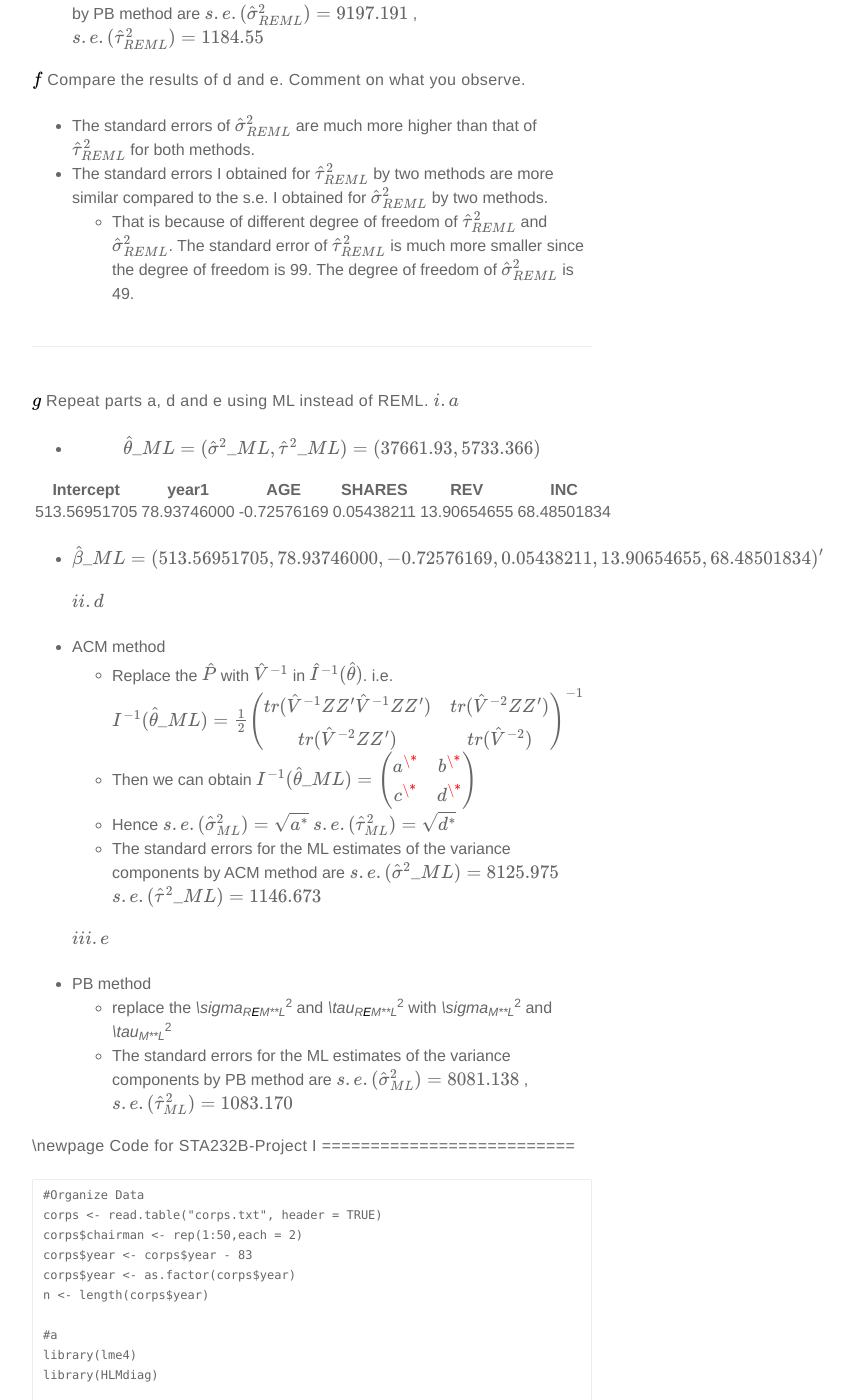
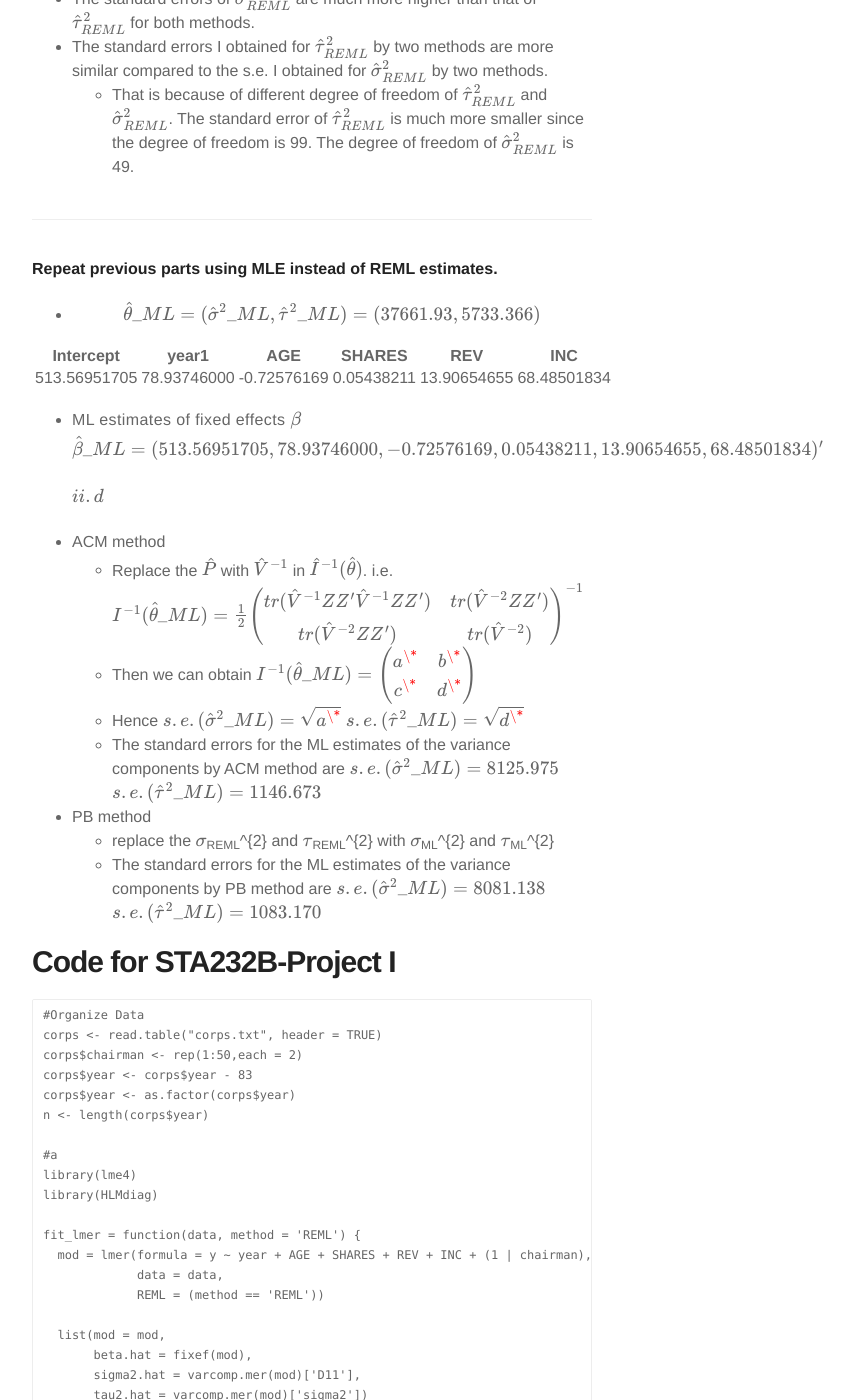
Before and after one commit to yingtostats/yingtostats.github.io, a Jekyll site: the page built from _posts/2016-11-30-lmm1.md, in a window 1280 px wide and 1400 px high, scrolled down 2796 px. Shown: the whole window, without its empty margins (328-1182 px from the left). Built offline with Jekyll 4.4.1, drawn with Linux system fonts in a browser that asks for light colours; formulas are drawn with MathJax 3; comment, search, counter and statistics services are not loaded; some of the changed text lies outside the part shown.

Commit message:
gitmdpost

```diff
--- a/_posts/2016-11-30-lmm1.md
+++ b/_posts/2016-11-30-lmm1.md
@@ -15,9 +15,7 @@
 {% include mathjax_support.html %}
 
 
-## Obtain the restricted maximum likelihood (REML) estimates of $\sigma^2$,$\tau^2$.
-
-## Also obtain the REML estimates of the ﬁxed eﬀects $\hat{\beta}$.
+### The Restricted Maximum Likelihood (REML) Estimates of $\sigma^2$,$\tau^2$, and the ﬁxed eﬀects $\beta$.
 
 -   I use lmer function in lme4 package to fit the model to obtain the
     REML estimates of the variance components
@@ -52,26 +50,24 @@
 
 ------------------------------------------------------------------------
 
-## Explain how the standard errors are obtained for the REML
-estimates of the ﬁxed eﬀects. Write some simple R codes yourself to
-verify the standard error results.
+### How the standard errors are obtained for the REML estimates of the ﬁxed eﬀects?
 
 -   We know that
     $$(X'\hat{V}^{-1}X)^{\frac{1}{2}}(\hat{\beta} - \beta) \dot{\sim} N(0, I\_{p})$$
-    *V* = *V*(*\theta*)=*\sigma*<sup>2</sup> \* *Z* \* *Z*′+*\tau*<sup>2</sup> \* *I*<sub>*n*</sub>
+    $$V = V(\theta)=\sigma^{2} Z Z′+\tau^{2} I_{n}$$
 
--   Hence, first of all, we can obtain the REML estimator of *V*(*\theta*) by
-    replacing the variance components *\theta* by the REML estimators of
+-   Hence, first of all, we can obtain the REML estimator of $V(\theta)$ by
+    replacing the variance components $\theta$ by the REML estimators of
     variance components $\hat{\theta}\_{REML}$.
-    -   We call $\hat{V}\_{REML} = V(\hat{\theta}\_{REML})$ the REML
+    -   We call $$\hat{V}\_{REML} = V(\hat{\theta}\_{REML})$$ the REML
         estimator of V.
 -   Then we plug in $\hat{V}\_{REML}$ into
-    $S = Var(\hat{\beta}) = (X'\hat{V}^{-1}X)^{-1}$
+    $$S = Var(\hat{\beta}) = (X'\hat{V}^{-1}X)^{-1}$$
     -   So we obtain the variance of REML estimates of fixed effects.
-        $\hat{S} = Var(\hat{\beta}) = (X'\hat{V}^{-1}X)^{-1}$
+        $$\hat{S} = Var(\hat{\beta}) = (X'\hat{V}^{-1}X)^{-1}$$
 -   Last we take the diagonals of $\hat{S}$ and the square root of that
     are the standard errors for the REML estimate of fixed effects. The
-    *\beta*<sub>*j*</sub>'s standard error is the *j*<sup>*t**h*</sup>
+    $\beta_{j}$'s standard error is the j<sup>th</sup>
     element of the square root of the diagonal of S.
 
 <table>
@@ -111,9 +108,9 @@
         uncer certain conditions. And symptotic covariance matrix is
         equal to the inverse of the restricted Fisher
         Information matrix. So under regularity conditions and assuming
-        V is twice dfferentiable with respect to *\theta*.
+        V is twice dfferentiable with respect to $\theta$.
     -   Let REML estimates of variance components be
-        $\hat{\theta}\_{REML} = (\hat{\sigma}^{2}\_{REML},\hat{\tau}^{2}\_{REML})$.
+        $$\hat{\theta}\_{REML} = (\hat{\sigma}^{2}\_{REML},\hat{\tau}^{2}\_{REML})$$.
         And we define
         $$\hat{P} = \hat{V}^{-1} - \hat{V}^{-1}X(X'\hat{V}^{-1}X)^{-1}X'\hat{V}^{-1}$$
     -   The REML estimate of the inverse of the restricted Fisher
@@ -128,25 +125,24 @@
         c^{\*} & d^{\*}
         \end{pmatrix}$$
     -   Hence $s.e.(\hat{\sigma}^{2}\_{REML}) = \sqrt{a^{\*}}$ ,
-        $s.e.(\hat{\tau}^{2}\_{REML}) = \sqrt{d^{\*}}$
+        $$s.e.(\hat{\tau}^{2}\_{REML}) = \sqrt{d^{\*}}$$
 -   PB(Parametric Bootstrap) method
     -   Also let REML estimates of variance components be
-        $\hat{\theta}\_{REML} = (\hat{\sigma}^{2}\_{REML},\hat{\tau}^{2}\_{REML})$
+        $$\hat{\theta}\_{REML} = (\hat{\sigma}^{2}\_{REML},\hat{\tau}^{2}\_{REML})$$
         from the original data.
-    -   For b in 1:B (repeat the folowing two steps for B times)
+    -   For b in 1:B (repeat the following two steps for B times)
 
         1.  Simulate a sample from this multivariate normal distribution
-            $N(X\hat{\beta},\hat{V(\theta)})$
+            $$N(X\hat{\beta},\hat{V(\theta)})$$
         2.  Fit a Linear Mixed Model to that sample to find REML
-            estimates of *\theta* = (*\sigma*<sup>2</sup>, *\tau*<sup>2</sup>). Let
+            estimates of $$\theta = (\sigma^{2}, \tau^{2})$$. Let
             $\hat{\theta}^{(b)}\_{\sigma^{2}}$ and
             $\hat{\theta}^{(b)}\_{\tau^{2}}$ be the REML estimates of
-            *\sigma*<sup>2</sup> and *\tau*<sup>2</sup> respectively from
+            $\sigma^{2}$ and $\tau^{2}$ respectively from
             the sample.
     -   The bootstrap estimates are
-        $\hat{\sigma}^{2}\_{REML} = \sqrt{\frac{1}{B-1}\sum\_{b=1}^{B}(\hat{\theta}^{(b)}\_{\sigma^{2}}-\bar{\theta}\_{\sigma^{2}})^{2}}$
-        ,
-        $\hat{\tau}^{2}\_{REML} = \sqrt{\frac{1}{B-1}\sum\_{b=1}^{B}(\hat{\theta}^{(b)}\_{\tau^{2}}-\bar{\theta}\_{\tau^{2}})^{2}}$
+        $$\hat{\sigma}^{2}\_{REML} = \sqrt{\frac{1}{B-1}\sum\_{b=1}^{B}(\hat{\theta}^{(b)}\_{\sigma^{2}}-\bar{\theta}\_{\sigma^{2}})^{2}}$$
+        $$\hat{\tau}^{2}\_{REML} = \sqrt{\frac{1}{B-1}\sum\_{b=1}^{B}(\hat{\theta}^{(b)}\_{\tau^{2}}-\bar{\theta}\_{\tau^{2}})^{2}}$$
         where $\bar{\theta}\_{\sigma^{2}}$ is the mean of
         $\hat{\theta}^{(b)}\_{\sigma^{2}}$ : b=1,2,3,...,B and
         $\bar{\theta}\_{\tau^{2}}$ is the mean of
@@ -154,8 +150,7 @@
 
 ------------------------------------------------------------------------
 
-**(d)** Compute the standard errors in part c using the asymptotic
-covariance matrix (ACM) method.
+#### Compute the standard errors of REML estimates via the asymptotic covariance matrix (ACM) method.
 
 -   The standard errors for the REML estimates of the variance
     components by ACM method are
@@ -163,16 +158,14 @@
     $$s.e.(\hat{\tau}^{2}\_{REML}) = 1181.954$$
 
 ------------------------------------------------------------------------
-
-**(e)** Compute the standard errors in part c using the parametric
-bootstrap (PB) method.
+#### Compute the standard errors in REML estimates via the parametric bootstrap (PB) method.
 
 -   The standard errors for the REML estimates of the variance
     components by PB method are
-    $s.e.(\hat{\sigma}^{2}\_{REML}) = 9197.191$ ,
-    $s.e.(\hat{\tau}^{2}\_{REML}) = 1184.55$
+    $$s.e.(\hat{\sigma}^{2}\_{REML}) = 9197.191$$
+    $$s.e.(\hat{\tau}^{2}\_{REML}) = 1184.55$$
 
-**(f)** Compare the results of d and e. Comment on what you observe.
+#### Compare the results of ACM and PB Comment on what you observe.
 
 -   The standard errors of $\hat{\sigma}^{2}\_{REML}$ are much more
     higher than that of $\hat{\tau}^{2}\_{REML}$ for both methods.
@@ -187,7 +180,7 @@
 
 ------------------------------------------------------------------------
 
-**(g)** Repeat parts a, d and e using ML instead of REML. (i.a)
+#### Repeat previous parts using MLE instead of REML estimates.
 
 -
     $$\hat{\theta}\_{ML} = (\hat{\sigma}^{2}\_{ML},\hat{\tau}^{2}\_{ML}) = (37661.93, 5733.366)$$
@@ -215,7 +208,7 @@
 </tbody>
 </table>
 
--
+-   ML estimates of fixed effects $\beta$
     $$\hat{\beta}\_{ML} = (513.56951705,78.93746000,-0.72576169,0.05438211,13.90654655,68.48501834)'$$
 
     (ii.d)
@@ -232,26 +225,25 @@
         a^{\*} & b^{\*} \\
         c^{\*} & d^{\*}
         \end{pmatrix}$$
-    -   Hence $s.e.(\hat{\sigma}^{2}\_{ML}) = \sqrt{a^{\*}}$
-        $s.e.(\hat{\tau}^{2}\_{ML}) = \sqrt{d^{\*}}$
+    -   Hence $$s.e.(\hat{\sigma}^{2}\_{ML}) = \sqrt{a^{\*}}$$
+        $$s.e.(\hat{\tau}^{2}\_{ML}) = \sqrt{d^{\*}}$$
     -   The standard errors for the ML estimates of the variance
         components by ACM method are
         $$s.e.(\hat{\sigma}^{2}\_{ML}) = 8125.975$$
         $$s.e.(\hat{\tau}^{2}\_{ML}) = 1146.673$$
 
-    (iii.e)
-
 -   PB method
-    -   replace the *\sigma*<sub>*R**E**M**L*</sub><sup>2</sup> and
-        *\tau*<sub>*R**E**M**L*</sub><sup>2</sup> with
-        *\sigma*<sub>*M**L*</sub><sup>2</sup> and
-        *\tau*<sub>*M**L*</sub><sup>2</sup>
+    -   replace the $\sigma$<sub>REML</sub>^{2} and
+        $\tau$<sub>REML</sub>^{2} with
+        $\sigma$<sub>ML</sub>^{2} and
+        $\tau$<sub>ML</sub>^{2}
     -   The standard errors for the ML estimates of the variance
         components by PB method are
-        $s.e.(\hat{\sigma}^{2}\_{ML}) = 8081.138$ ,
-        $s.e.(\hat{\tau}^{2}\_{ML}) = 1083.170$
+        $$s.e.(\hat{\sigma}^{2}\_{ML}) = 8081.138$$
+        $$s.e.(\hat{\tau}^{2}\_{ML}) = 1083.170$$
 
-\newpage
+<code>
+
 Code for STA232B-Project I
 ==========================
 
@@ -309,9 +301,9 @@
 
     Z = as.matrix(getME(REML$mod, "Z"))
     X = as.matrix(getME(REML$mod, "X"))
-    ZZ = Z %*% t(Z)
-    V.hat = REML$sigma2.hat*ZZ+REML$tau2.hat* diag(1,n)
-    Varbeta.hat = solve( t(X) %*% solve(V.hat) %*% X )
+    ZZ = Z %% t(Z)
+    V.hat = REML$sigma2.hatZZ+REML$tau2.hat diag(1,n)
+    Varbeta.hat = solve( t(X) %% solve(V.hat) %% X )
     (s.e.beta.hat = sqrt(diag(Varbeta.hat)))
 
     ##  (Intercept)        year1          AGE       SHARES          REV
@@ -320,17 +312,17 @@
     ## 130.97186099
 
     #d ACM method for REML
-    P.hat = solve(V.hat) - solve(V.hat) %*% X %*% solve(t(X) %*% solve(V.hat) %*% X) %*% t(X) %*% solve(V.hat)
+    P.hat = solve(V.hat) - solve(V.hat) %% X %% solve(t(X) %% solve(V.hat) %% X) %% t(X) %% solve(V.hat)
 
     tr = function(x) sum(diag(x))
 
     se_asym = function(P, ZZ){
       I.REML = matrix(NA, 2, 2)
-      I.REML[1, 1] = tr(P %*% ZZ %*% P %*% ZZ)
-      I.REML[1, 2] = I.REML[2, 1] = tr(P %*% P %*% ZZ)
-      I.REML[2, 2] = tr(P %*% P)
+      I.REML[1, 1] = tr(P %% ZZ %% P %% ZZ)
+      I.REML[1, 2] = I.REML[2, 1] = tr(P %% P %% ZZ)
+      I.REML[2, 2] = tr(P %% P)
 
-      I.inv.REML = solve(0.5 * I.REML)
+      I.inv.REML = solve(0.5  I.REML)
       sqrt(diag(I.inv.REML))
     }
 
@@ -344,7 +336,7 @@
     se_boot = function(data, beta, V, method, B = 100){
       var.boot = matrix(NA, 2, B)
 
-      Xb = X %*% beta
+      Xb = X %% beta
       for(i in 1:B) {
         data$y = t(rmvnorm(1, Xb, V))
         mod = fit_lmer(data, method)
@@ -371,10 +363,12 @@
 
     #s.e. of variance components
     ##ACM
-    V.hat.ml = ML$sigma2.hat*ZZ+ML$tau2.hat* diag(1,n)
+    V.hat.ml = ML$sigma2.hatZZ+ML$tau2.hat diag(1,n)
     se.ml = se_asym(solve(V.hat.ml), ZZ)
     (sigma2ML.se = se.ml[1])
     (tau2ML.se = se.ml[2])
 
     ##BOOTSTRAP
     se_boot(corps, ML$beta.hat, V.hat.ml, 'ML')
+
+</code>
```
Also changed, not shown: other parts of _posts/2016-11-30-lmm1.md (+4 -3 lines).
